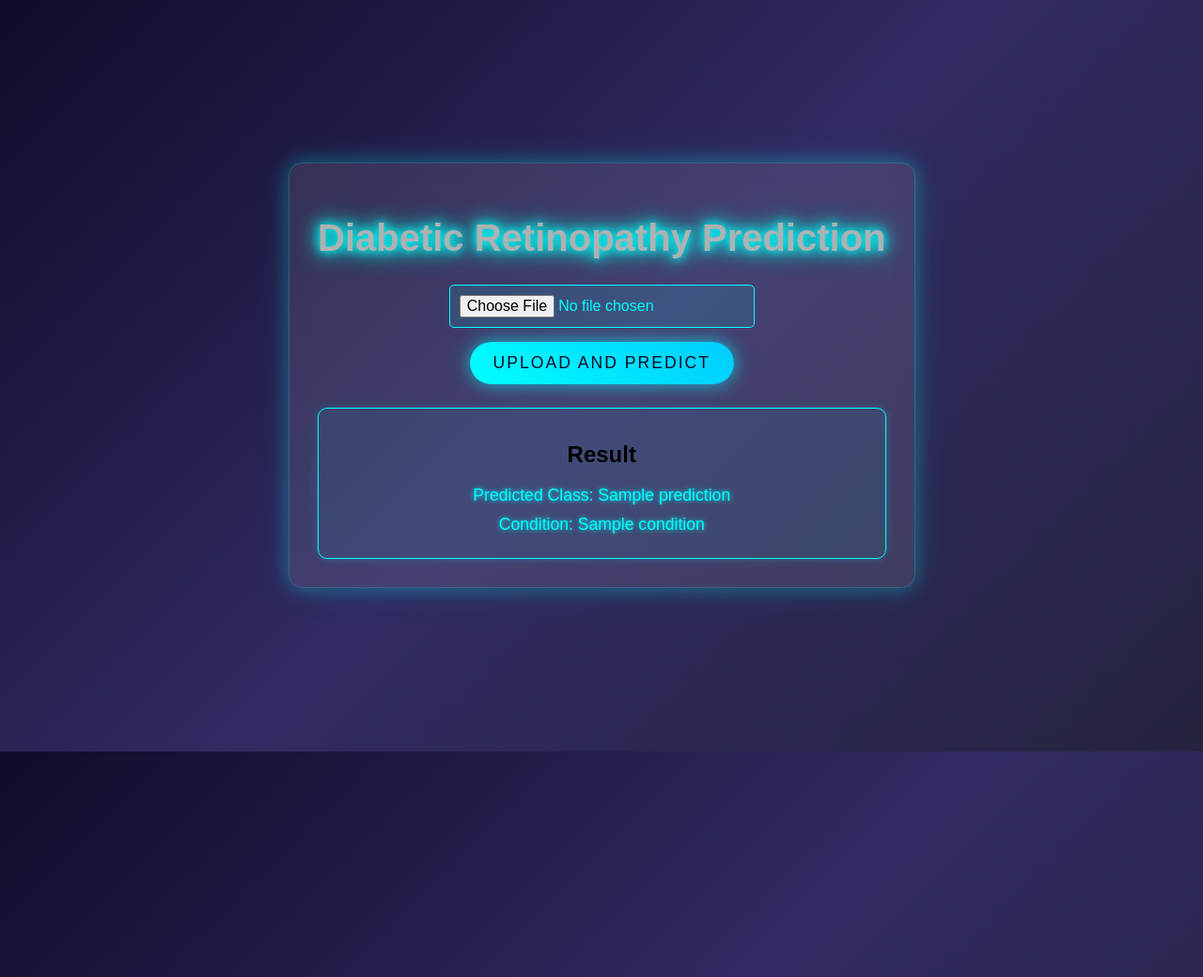
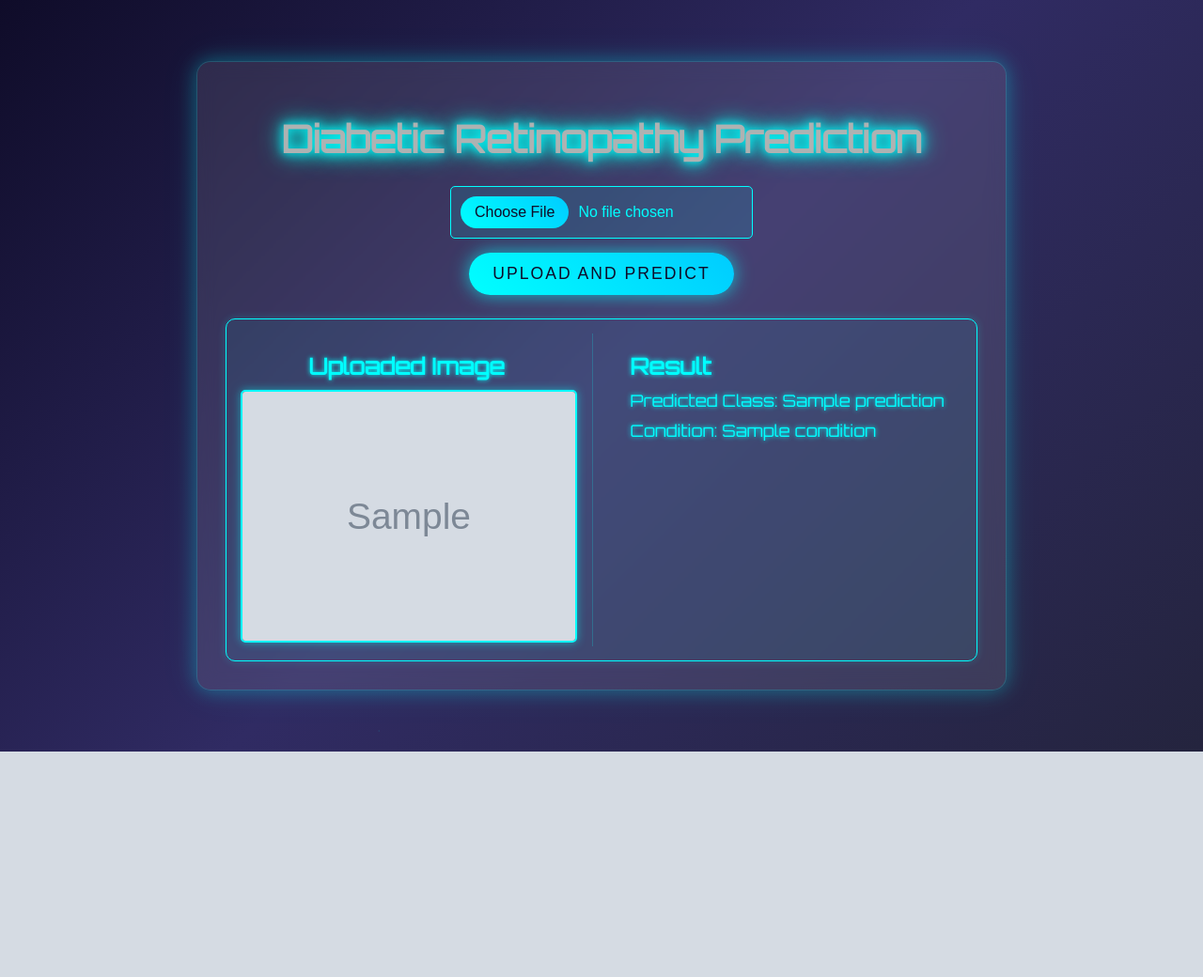
Before and after one commit to kushalk47/retino_path-detection, a Flask app: template templates/home.html in a window 1280 px wide. Shown: the top 1040 px of the page at 94% size. After the commit the page ends 800 px from the top, so only its background shows below. Run offline with Flask 3, Linux system fonts and the light colour scheme; the template is opened without the code that fills it: most values are stand-ins (such as "Sample title", 1, 10 or a date in 2020); grey boxes marked "Sample" are stand-in pictures.

Commit message:
display image

```diff
--- a/app.py
+++ b/app.py
@@ -4,23 +4,44 @@
 import torch
 from PIL import Image
 from torchvision import transforms, models
+import time # Import time for unique filenames
 
 app = Flask(__name__)
-app.config['UPLOAD_FOLDER'] = 'uploads'
+
+# --- Modification 1: Save uploads INSIDE the static folder ---
+# This makes the uploaded images accessible via URL like /static/uploads/image.jpg
+UPLOAD_FOLDER = 'static/uploads'
+app.config['UPLOAD_FOLDER'] = UPLOAD_FOLDER
 app.config['MAX_CONTENT_LENGTH'] = 16 * 1024 * 1024  # 16MB max file size
 
-# Ensure upload folder exists
+# Ensure upload folder exists within static
+# --- Modification 2: Ensure static/uploads directory exists ---
+# Check if the static directory exists first, then the uploads directory within it
+if not os.path.exists('static'):
+    os.makedirs('static')
 if not os.path.exists(app.config['UPLOAD_FOLDER']):
     os.makedirs(app.config['UPLOAD_FOLDER'])
 
 def predict_image(image_path, model_path='diabetic_retinopathy_model.pth'):
     device = torch.device("cuda" if torch.cuda.is_available() else "cpu")
 
-    model = models.resnet18(pretrained=False)
-    model.fc = torch.nn.Linear(model.fc.in_features, 5)
-    model.load_state_dict(torch.load(model_path, map_location=torch.device('cpu')))
-    model.eval()
-    model = model.to(device)
+    # --- Add try-except for model loading in case the file is missing ---
+    try:
+        model = models.resnet18(pretrained=False)
+        model.fc = torch.nn.Linear(model.fc.in_features, 5)
+        # Use map_location='cpu' when loading models trained on GPU but running on CPU
+        # Ensure the model file exists before attempting to load
+        if not os.path.exists(model_path):
+             print(f"Error: Model file not found at {model_path}")
+             return -1 # Indicate an error
+
+        model.load_state_dict(torch.load(model_path, map_location=torch.device('cpu')))
+        model.eval()
+        model = model.to(device)
+    except Exception as e: # Catch potential errors during model loading
+        print(f"Error loading model: {e}")
+        return -1 # Indicate an error
+
 
     transform = transforms.Compose([
         transforms.Resize((224, 224)),
@@ -28,36 +49,99 @@
         transforms.Normalize(mean=[0.485, 0.456, 0.406], std=[0.229, 0.224, 0.225])
     ])
 
-    image = Image.open(image_path).convert('RGB')
-    image = transform(image).unsqueeze(0).to(device)
+    # --- Add try-except for image loading and processing ---
+    try:
+        # Ensure the image file exists before opening
+        if not os.path.exists(image_path):
+             print(f"Error: Image file not found at {image_path}")
+             return -1 # Indicate an error
 
-    with torch.no_grad():
-        output = model(image)
-        _, predicted = torch.max(output, 1)
+        image = Image.open(image_path).convert('RGB')
+        image = transform(image).unsqueeze(0).to(device)
 
-    return predicted.item()
+        with torch.no_grad():
+            output = model(image)
+            _, predicted = torch.max(output, 1)
+
+        return predicted.item()
+
+    except Exception as e: # Catch potential errors during image processing
+        print(f"Error processing image {image_path}: {e}")
+        return -1 # Indicate an error
+
 
 @app.route('/')
 def home():
-    prediction = request.args.get('prediction')
-    condition = request.args.get('condition')
-    return render_template('home.html', prediction=prediction, condition=condition)
+    # --- Modification 3: Remove getting data from query params ---
+    # Data will now be passed directly when rendering from /upload
+    # These lines are removed:
+    # prediction = request.args.get('prediction')
+    # condition = request.args.get('condition')
+    # return render_template('home.html', prediction=prediction, condition=condition)
+
+    # Simply render the home page initially
+    return render_template('home.html')
+
 
 @app.route('/upload', methods=['POST'])
 def upload_file():
     if 'file' not in request.files or request.files['file'].filename == '':
-        return redirect(url_for('home'))
+        # Render home page, possibly with an error message
+        return render_template('home.html', error="No file selected.")
 
     file = request.files['file']
-    filename = secure_filename(file.filename)
+    # --- Use secure_filename and add a unique identifier ---
+    # A simple timestamp helps prevent overwriting files with the same name
+    timestamp = int(time.time())
+    original_filename = secure_filename(file.filename)
+    filename = f"{timestamp}_{original_filename}" # Prefix with timestamp
+
     file_path = os.path.join(app.config['UPLOAD_FOLDER'], filename)
-    file.save(file_path)
 
-    prediction = predict_image(file_path)
-    condition = "Diabetic Retinopathy" if prediction > 0 else "No Diabetic Retinopathy"
+    # --- Add error handling for file saving ---
+    try:
+        file.save(file_path)
+    except Exception as e:
+        print(f"Error saving file {filename}: {e}")
+        return render_template('home.html', error="Error saving file.")
 
-    # Redirect to home with prediction results as query params
-    return redirect(url_for('home', prediction=prediction, condition=condition))
+
+    # --- Perform Prediction ---
+    prediction_result = predict_image(file_path)
+
+    # --- Handle prediction errors ---
+    if prediction_result == -1:
+         # Clean up the saved file if prediction failed
+         if os.path.exists(file_path):
+             os.remove(file_path) # Remove the potentially problematic file
+         return render_template('home.html', error="Error processing image or model.")
+
+    # Determine condition based on prediction (adjust as per your model's output)
+    # Assuming 0 is no DR, and > 0 indicates some level of DR
+    # You might want a more detailed mapping for different prediction levels (0-4)
+    condition_map = {
+        0: "No Diabetic Retinopathy",
+        1: "Mild Non-Proliferative Diabetic Retinopathy",
+        2: "Moderate Non-Proliferative Diabetic Retinopathy",
+        3: "Severe Non-Proliferative Diabetic Retinopathy",
+        4: "Proliferative Diabetic Retinopathy"
+    }
+    condition_text = condition_map.get(prediction_result, "Unknown Condition")
+
+
+    # --- Modification 4: Generate the URL for the saved image ---
+    # Flask's url_for helps generate the correct path to static files
+    # The URL will look like /static/uploads/1678888888_myimage.jpg
+    image_url = url_for('static', filename=f'uploads/{filename}')
+
+    # --- Modification 5: Render the template directly with results and image_url ---
+    return render_template('home.html',
+                           prediction=prediction_result,
+                           condition=condition_text,
+                           image_url=image_url) # Pass the image URL to the template
+
 
 if __name__ == '__main__':
+    # Run in debug mode for development. Set debug=False for production.
+    # Ensure debug=True only during development.
     app.run(debug=True)
--- a/static/styles.css
+++ b/static/styles.css
@@ -26,6 +26,11 @@
     border: 1px solid rgba(0, 255, 255, 0.2);
     transform: perspective(1000px) translateZ(0);
     transition: transform 0.3s ease;
+    /* Allow container to expand for results */
+    max-height: 90vh; /* Limit height if results are very long */
+    overflow-y: auto; /* Add scroll if content exceeds height */
+    width: 90%; /* Make container responsive */
+    max-width: 800px; /* Max width */
 }
 
 .container:hover {
@@ -37,6 +42,7 @@
     font-size: 2.5em;
     text-shadow: 0 0 10px #0e0f0f, 0 0 20px #141515, 0 0 30px #1c1d1d;
     animation: glow 2s ease-in-out infinite alternate;
+    margin-bottom: 20px; /* Added margin */
 }
 
 @keyframes glow {
@@ -66,12 +72,26 @@
     color: #00ffff;
     font-size: 1em;
     transition: all 0.3s ease;
+    width: 80%; /* Make input responsive */
+    max-width: 300px; /* Max width for input */
 }
 
-input[type="file"]:focus {
-    outline: none;
-    box-shadow: 0 0 10px #00ffff;
+input[type="file"]::file-selector-button {
+    /* Style the actual file selection button */
+    background: linear-gradient(45deg, #00ffff, #00ccff);
+    color: #0f0c29;
+    padding: 8px 15px;
+    border: none;
+    border-radius: 20px;
+    cursor: pointer;
+    margin-right: 10px;
+    transition: background 0.3s ease;
 }
+
+input[type="file"]::file-selector-button:hover {
+     background: linear-gradient(45deg, #00ccff, #00ffff);
+}
+
 
 button {
     background: linear-gradient(45deg, #00ffff, #00ccff);
@@ -85,6 +105,7 @@
     letter-spacing: 2px;
     box-shadow: 0 0 15px rgba(0, 255, 255, 0.5);
     animation: pulseButton 2s infinite;
+    transition: all 0.3s ease; /* Added transition */
 }
 
 @keyframes pulseButton {
@@ -98,7 +119,8 @@
     transform: scale(1.05);
 }
 
-.result {
+/* Container for image and results */
+.result-container {
     margin-top: 25px;
     padding: 15px;
     border: 1px solid #00ffff;
@@ -106,11 +128,44 @@
     background: rgba(0, 255, 255, 0.05);
     animation: fadeIn 1.5s ease;
     box-shadow: 0 0 10px rgba(0, 255, 255, 0.2);
+    display: flex; /* Use flexbox for layout */
+    flex-direction: column; /* Stack image and results vertically by default */
+    align-items: center; /* Center items horizontally */
+    gap: 20px; /* Space between image and results */
 }
 
-@keyframes fadeIn {
-    from { opacity: 0; transform: scale(0.9); }
-    to { opacity: 1; transform: scale(1); }
+/* Style for the uploaded image section */
+.uploaded-image {
+    text-align: center;
+}
+
+.uploaded-image h2 {
+    color: #00ffff;
+    margin-bottom: 10px;
+    text-shadow: 0 0 5px #00ffff;
+}
+
+.uploaded-image img {
+    max-width: 100%; /* Make image responsive */
+    height: auto; /* Maintain aspect ratio */
+    border: 2px solid #00ffff;
+    border-radius: 5px;
+    box-shadow: 0 0 10px rgba(0, 255, 255, 0.5);
+}
+
+
+/* Style for the prediction result text section */
+.result {
+     text-align: left; /* Align text to the left */
+     width: 100%; /* Take full width of its container */
+     padding-top: 15px; /* Add some padding above the text results */
+     border-top: 1px solid rgba(0, 255, 255, 0.2); /* Separator line */
+}
+
+.result h2 {
+    color: #00ffff;
+    margin-bottom: 10px;
+    text-shadow: 0 0 5px #00ffff;
 }
 
 .result p {
@@ -120,36 +175,108 @@
     text-shadow: 0 0 5px #00ffff;
 }
 
+@keyframes fadeIn {
+    from { opacity: 0; transform: scale(0.9); }
+    to { opacity: 1; transform: scale(1); }
+}
+
+
+/* Desktop view: Arrange image and results side-by-side */
+@media (min-width: 768px) {
+    .result-container {
+        flex-direction: row; /* Arrange side-by-side on larger screens */
+        justify-content: space-around; /* Distribute space */
+        align-items: flex-start; /* Align items to the top */
+    }
+
+    .uploaded-image {
+        flex: 1; /* Allow image section to grow */
+        max-width: 50%; /* Limit image section width */
+         border-right: 1px solid rgba(0, 255, 255, 0.2); /* Add a separator */
+         padding-right: 20px; /* Space between image and text results */
+         text-align: center; /* Center image horizontally */
+    }
+     .uploaded-image img {
+        max-width: 100%; /* Ensure image fits within its container */
+        max-height: 300px; /* Limit image height */
+        object-fit: contain; /* Ensure image is fully visible */
+     }
+
+
+    .result {
+        flex: 1; /* Allow result section to grow */
+        max-width: 50%; /* Limit result section width */
+        padding-left: 20px; /* Space between image and text results */
+        padding-top: 0; /* Remove top padding */
+        border-top: none; /* Remove top border */
+         text-align: left; /* Ensure text is left-aligned */
+    }
+}
+
+
 /* Add futuristic particle animation */
+/* (Keep your existing particle animation styles) */
 @keyframes particleAnimation {
     0% { transform: translateY(100vh) translateX(-50vw) scale(0); opacity: 0; }
     50% { opacity: 0.5; }
     100% { transform: translateY(-100vh) translateX(50vw) scale(1); opacity: 0; }
 }
 
-body::before {
+/* Example of using particles (you might want to adjust these) */
+body::before, body::after {
     content: '';
     position: absolute;
     width: 2px;
     height: 2px;
     background: rgba(0, 255, 255, 0.8);
     border-radius: 50%;
-    animation: particleAnimation 5s infinite linear;
-    top: 100%;
-    left: 50%;
+    /* Animation properties - adjust duration, delay, etc. */
+    animation: particleAnimation 10s infinite linear;
+    top: 100%; /* Start from bottom */
+    left: 50%; /* Start from center */
+    z-index: -1; /* Ensure particles are behind content */
+}
+
+/* Add more particles with different delays/durations for variation */
+body::before {
+    animation-delay: 0s;
 }
 
 body::after {
-    content: '';
-    position: absolute;
+    animation-delay: 3s; /* Start later */
+    left: 30%; /* Different starting position */
+    animation-duration: 7s; /* Different speed */
+}
+
+/* Add more particles if desired */
+body::before, body::after, .particle3, .particle4 {
+     /* ... common styles ... */
+      position: absolute;
     width: 2px;
     height: 2px;
     background: rgba(0, 255, 255, 0.8);
     border-radius: 50%;
-    animation: particleAnimation 7s infinite linear;
-    top: 100%;
-    left: 30%;
+     z-index: -1;
 }
 
-/* Import futuristic font */
-@import url('https://fonts.googleapis.com/css2?family=Orbitron&display=swap');
+.particle3 {
+    animation: particleAnimation 8s infinite linear;
+    animation-delay: 1s;
+    left: 70%;
+    top: 100%;
+}
+
+.particle4 {
+     animation: particleAnimation 6s infinite linear;
+    animation-delay: 4s;
+    left: 10%;
+    top: 100%;
+}
+
+/* Make sure to add .particle3 and .particle4 elements in your HTML body
+   or generate them with JavaScript for a more dynamic effect.
+   For simplicity, you can add empty divs:
+   <div class="particle3"></div>
+   <div class="particle4"></div>
+   inside the body tag.
+*/
--- a/templates/home.html
+++ b/templates/home.html
@@ -4,6 +4,7 @@
     <meta charset="UTF-8">
     <meta name="viewport" content="width=device-width, initial-scale=1.0">
     <title>Diabetic Retinopathy Predictor</title>
+    <link href="https://fonts.googleapis.com/css2?family=Orbitron&display=swap" rel="stylesheet">
     <link rel="stylesheet" href="{{ url_for('static', filename='styles.css') }}">
 </head>
 <body>
@@ -13,11 +14,18 @@
             <input type="file" name="file" accept=".png,.jpg,.jpeg" required>
             <button type="submit">Upload and Predict</button>
         </form>
+
         {% if prediction is defined %}
-            <div class="result">
-                <h2>Result</h2>
-                <p>Predicted Class: {{ prediction }}</p>
-                <p>Condition: {{ condition }}</p>
+            <div class="result-container">
+                <div class="uploaded-image">
+                    <h2>Uploaded Image</h2>
+                    <img src="{{ image_url }}" alt="Uploaded Fundus Image">
+                </div>
+                <div class="result">
+                    <h2>Result</h2>
+                    <p>Predicted Class: {{ prediction }}</p>
+                    <p>Condition: {{ condition }}</p>
+                </div>
             </div>
         {% endif %}
     </div>
```
